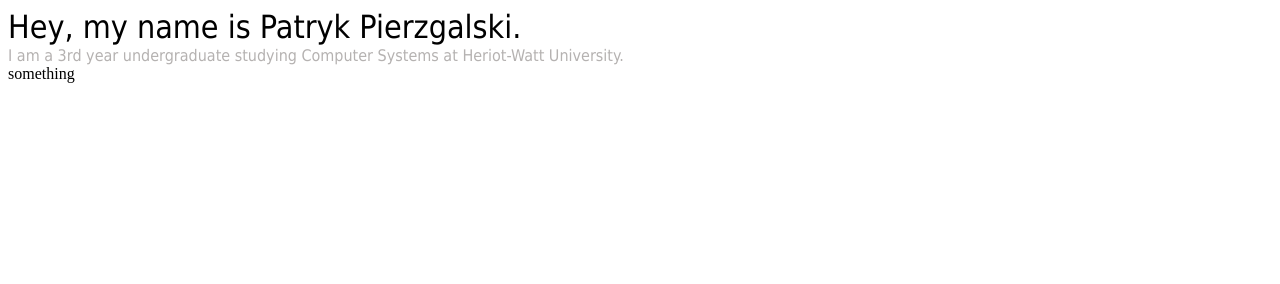
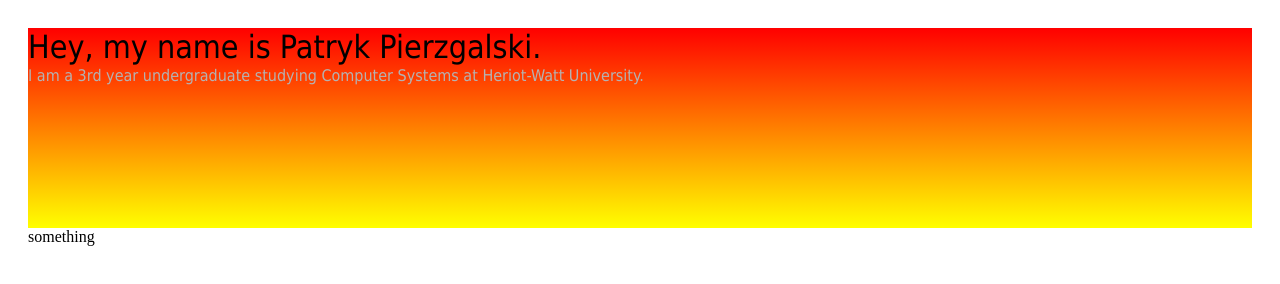
Before and after one commit to Zynthetik/Zynthetik.github.io, a plain HTML site: page index.html in a window 1280 px wide. Drawn offline with Linux system fonts and the light colour scheme.

Commit message:
Update style.css

```diff
--- a/css/style.css
+++ b/css/style.css
@@ -1,3 +1,7 @@
+html
+{
+	padding: 20px;
+}
 .header {
 	font-family: Tahoma, sans-serif;
 	font-size: 32px;
@@ -7,6 +11,12 @@
 	font-family: Tahoma, sans-serif;
 	color:#b5b2b1;
 	font-size: 16px;
+}
+#grad
+{
+        height: 200px;
+        background-color: red;
+        background-image: linear-gradient(red, yellow);
 }
 
 .mainbody
```
